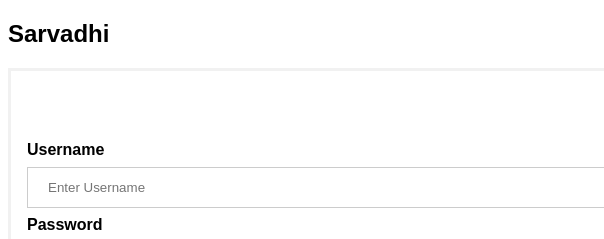
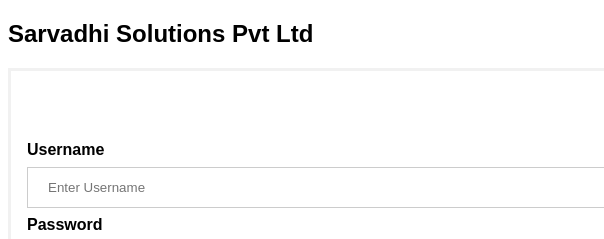
Before and after one commit to pratik596/HTML_server, a plain HTML site: page index.html in a window 1280 px wide. Shown: the top 239 px of the page, 0-604 px from the left. Drawn offline with Linux system fonts and the light colour scheme.

Commit message:
Update index.html

```diff
--- a/index.html
+++ b/index.html
@@ -88,7 +88,7 @@
 
 
 
-<h2>Sarvadhi</h2>
+<h2>Sarvadhi Solutions Pvt Ltd </h2>
 
 
 
```
